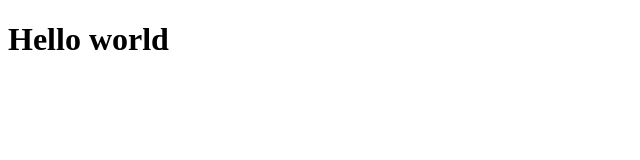
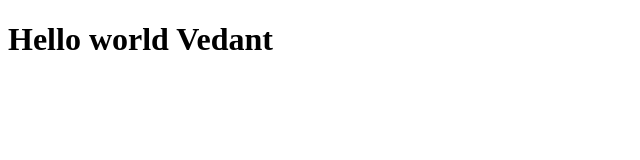
Before and after one commit to VedantSKokate/masterclass_withgaurav, a plain HTML site: page index.html in a window 1280 px wide. Shown: the whole page, without its empty margins (0-640 px from the left). Drawn offline with Linux system fonts and the light colour scheme.

Commit message:
Update index.html

```diff
--- a/index.html
+++ b/index.html
@@ -6,6 +6,6 @@
     <title>Document</title>
 </head>
 <body>
-    <h1>Hello world</h1>
+    <h1>Hello world Vedant </h1>
 </body>
 </html>
```
